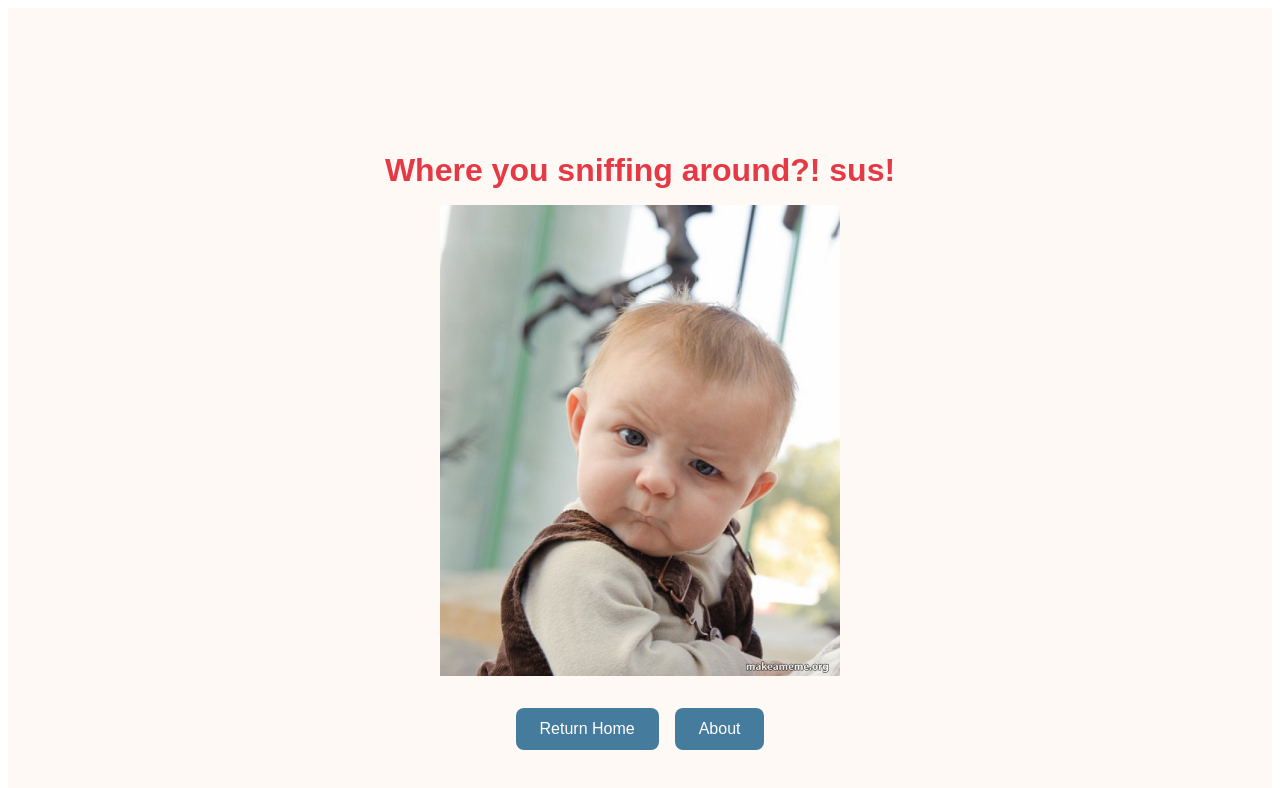
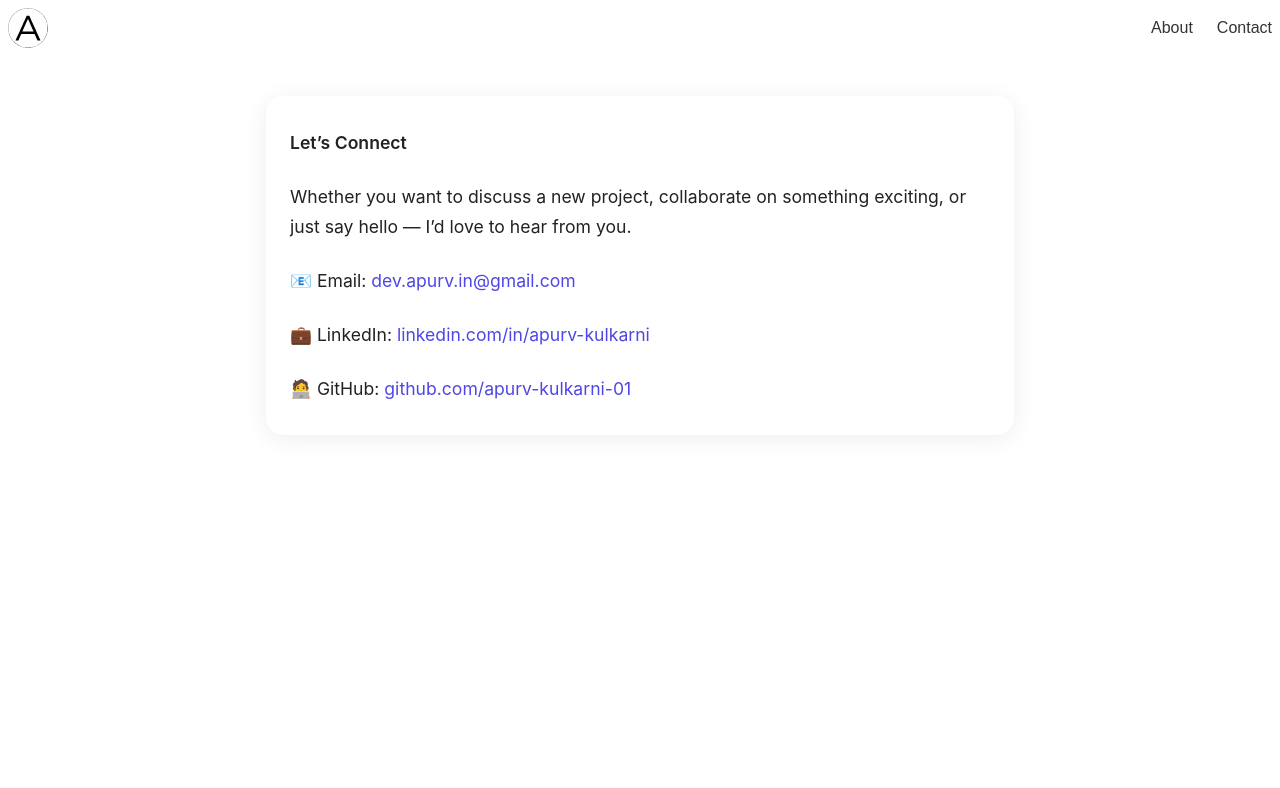
Before and after one commit to apurv-kulkarni-01/my-portfolio, a Next.js app: page /contact in a window 1280 px wide. Before the commit this address had no page. Shown: the top 788 px of the page. Built offline with nearby package versions, Linux system fonts and the light colour scheme.

Commit message:
nav added, contact us added, about us updated, profile picture updated

```diff
--- /dev/null
+++ b/app/contact/contact.module.css
@@ -0,0 +1,32 @@
+.contactContainer {
+  max-width: 700px;
+  margin: 48px auto;
+  padding: 32px 24px;
+  background: #fff;
+  border-radius: 18px;
+  box-shadow: 0 4px 24px rgba(0, 0, 0, 0.07);
+  display: flex;
+  flex-direction: column;
+  gap: 1.5em;
+  font-family: "Inter", Arial, sans-serif;
+}
+
+.contactContainer div {
+  font-size: 1.1rem;
+  line-height: 1.7;
+  color: #222;
+}
+
+.header {
+  font-weight: 600;
+  font-size: 1.3rem;
+}
+
+.link {
+  color: #4f46e5;
+  text-decoration: none;
+}
+
+.link:hover {
+  text-decoration: underline;
+}
--- /dev/null
+++ b/app/contact/page.tsx
@@ -0,0 +1,43 @@
+import styles from "./contact.module.css";
+
+const Contact = () => {
+  return (
+    <div className={styles.contactContainer}>
+      <div className={styles.header}>Let’s Connect</div>
+      <div>
+        Whether you want to discuss a new project, collaborate on something
+        exciting, or just say hello — I’d love to hear from you.
+      </div>
+      <div>
+        📧 Email:{" "}
+        <a href="mailto:apurv@example.com" className={styles.link}>
+          dev.apurv.in@gmail.com
+        </a>
+      </div>
+      <div>
+        💼 LinkedIn:{" "}
+        <a
+          href="https://www.linkedin.com/in/apurv-kulkarni/"
+          target="_blank"
+          rel="noopener noreferrer"
+          className={styles.link}
+        >
+          linkedin.com/in/apurv-kulkarni
+        </a>
+      </div>
+      <div>
+        🧑‍💻 GitHub:{" "}
+        <a
+          href="https://github.com/apurv-kulkarni-01"
+          target="_blank"
+          rel="noopener noreferrer"
+          className={styles.link}
+        >
+          github.com/apurv-kulkarni-01
+        </a>
+      </div>
+    </div>
+  );
+};
+
+export default Contact;
--- a/app/layout.tsx
+++ b/app/layout.tsx
@@ -1,3 +1,6 @@
+import Link from "next/link";
+import NavigationBar from "@/components/navigation/navigation";
+
 export const metadata = {
   title: "Apurv",
   description: "Portfolio website of Apurv Kulkarni",
@@ -10,7 +13,10 @@ type RootLayout = {
 export default function RootLayout({ children }: RootLayout) {
   return (
     <html lang="en">
-      <body>{children}</body>
+      <body>
+        <NavigationBar />
+        {children}
+      </body>
     </html>
   );
 }
--- a/app/page.tsx
+++ b/app/page.tsx
@@ -1,4 +1,4 @@
-import SubTitle from "./subTitle";
+import SubTitle from "../components/subtitle/subTitle";
 import styles from "./page.module.css";
 import { Inter } from "next/font/google";
 
--- /dev/null
+++ b/components/navigation/navigation.tsx
@@ -0,0 +1,32 @@
+import Link from "next/link";
+import styles from "./page.module.css";
+import Image from "next/image";
+
+const NavigationBar = () => {
+  return (
+    <nav className={styles.navbar}>
+      <Link href="/" passHref>
+        <div className={styles.logoWrapper}>
+          <Image
+            src="/apurv.svg"
+            alt="Logo"
+            width={40}
+            height={40}
+            className={styles.logo}
+            priority
+          />
+        </div>
+      </Link>
+      <div className={styles.links}>
+        <Link href="/about" className={styles.linkItem}>
+          About
+        </Link>
+        <Link href="/contact" className={styles.linkItem}>
+          Contact
+        </Link>
+      </div>
+    </nav>
+  );
+};
+
+export default NavigationBar;
--- /dev/null
+++ b/components/navigation/page.module.css
@@ -0,0 +1,58 @@
+.navbar {
+  display: flex;
+  justify-content: space-between;
+  align-items: center;
+  font-family: Arial, Helvetica, sans-serif;
+  flex-wrap: wrap;
+}
+
+.logo {
+  height: 40px;
+  cursor: pointer;
+}
+
+/* Nav links container */
+.links {
+  display: flex;
+  gap: 1.5rem;
+}
+
+/* Individual links */
+.linkItem {
+  text-decoration: none;
+  color: #333;
+  font-weight: 500;
+  transition: color 0.3s ease;
+}
+
+.linkItem:hover {
+  color: #0070f3;
+}
+
+/* Responsive styles */
+@media (max-width: 768px) {
+  .navbar {
+    flex-direction: column;
+    align-items: flex-start;
+  }
+
+  .links {
+    flex-direction: column;
+    width: 100%;
+    margin-top: 1rem;
+  }
+
+  .linkItem {
+    padding: 0.5rem 0;
+  }
+}
+
+.logoWrapper {
+  display: flex;
+  align-items: center;
+}
+
+.logo {
+  border-radius: 50%;
+  cursor: pointer;
+}
--- a/components/pageNotFound/page.module.css
+++ b/components/pageNotFound/page.module.css
@@ -5,7 +5,7 @@
   justify-content: center;
   align-items: center;
   text-align: center;
-  background-color: #fef9f4;
+  background-color: #ffffff;
   padding: 2rem;
   font-family: Arial, Helvetica, sans-serif;
 }
@@ -28,7 +28,7 @@
 }
 
 .linkButton {
-  background-color: #457b9d;
+  background-color: #6b6b6b;
   color: white;
   padding: 0.75rem 1.5rem;
   border-radius: 8px;
@@ -37,5 +37,5 @@
 }
 
 .linkButton:hover {
-  background-color: #1d3557;
+  background-color: #202020;
 }
--- /dev/null
+++ b/components/subtitle/page.module.css
@@ -0,0 +1,62 @@
+.subTitle {
+  font-size: 1.25rem;
+  font-weight: 400;
+  /* color: #666; */
+  margin-top: 0.5rem;
+  margin-bottom: 2rem;
+  text-align: center;
+  font-family: "Inter", sans-serif;
+}
+
+.list {
+  list-style: none;
+  padding: 0;
+  margin: 0;
+}
+
+.listItemFadeIn {
+  opacity: 1;
+  transition: opacity 0.4s;
+  animation: fadeIn 0.4s;
+}
+
+.listItemFadeOut {
+  opacity: 0;
+  transition: opacity 0.4s;
+  animation: fadeOut 0.4s;
+}
+
+@keyframes fadeIn {
+  from {
+    opacity: 0;
+  }
+  to {
+    opacity: 1;
+  }
+}
+
+@keyframes fadeOut {
+  from {
+    opacity: 1;
+  }
+  to {
+    opacity: 0;
+  }
+}
+
+.listItem:nth-child(1) {
+  animation-delay: 0.1s;
+}
+.listItem:nth-child(2) {
+  animation-delay: 0.3s;
+}
+.listItem:nth-child(3) {
+  animation-delay: 0.5s;
+}
+
+@keyframes popIn {
+  to {
+    opacity: 1;
+    transform: translateY(0) scale(1);
+  }
+}
```
Also changed, not shown: app/about/about.module.css (+18 -4 lines), app/about/page.tsx (+14 -14 lines), app/page.module.css (+0 -62 lines), components/subtitle/subTitle.tsx (renamed from app/subTitle.tsx, +6 -1 lines), public/profile.jpeg (added).
